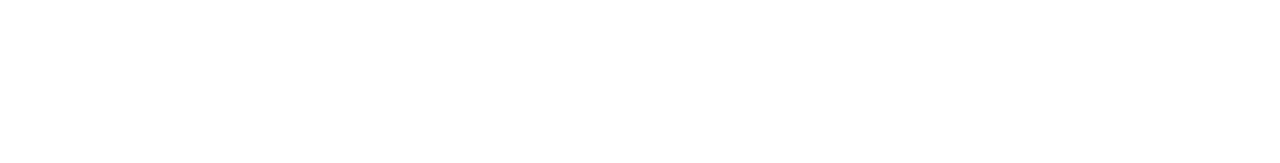
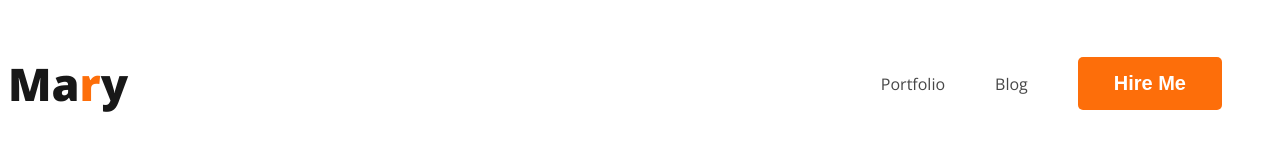
Before and after one commit to princeshariar/developer-portfolio-new, a plain HTML site: page index.html in a window 1280 px wide. Drawn offline with nearby package versions, Linux system fonts and the light colour scheme.

Commit message:
nav section complite

```diff
--- /dev/null
+++ b/Styles/styles.css
@@ -0,0 +1,50 @@
+/* common styles */
+body {
+    font-family: 'Open Sans', sans-serif;
+}
+
+.text-primary {
+    color: #FD6E0A;
+
+}
+
+.btn-primary {
+    border-radius: 5px;
+    background: #FD6E0A;
+    color: #FFF;
+    font-size: 20px;
+    /* font-style: normal; */
+    font-weight: 700;
+    border: 0;
+    padding: 15px 36px;
+}
+
+/* nav related styles */
+nav {
+    display: flex;
+    align-items: center;
+    justify-content: space-between;
+}
+
+nav>ul {
+    display: flex;
+    list-style: none;
+    align-items: center;
+}
+
+nav li {
+    margin-right: 50px;
+}
+
+nav a {
+    text-decoration: none;
+    color: #474747;
+}
+
+.nav-tittle {
+    color: #181818;
+    font-size: 45px;
+    font-style: normal;
+    font-weight: 800;
+
+}
--- a/index.html
+++ b/index.html
@@ -4,8 +4,30 @@
     <meta charset="UTF-8">
     <meta name="viewport" content="width=device-width, initial-scale=1.0">
     <title>Developer Portfolio New</title>
+    <link rel="stylesheet" href="Styles/styles.css">
+    <link rel="preconnect" href="https://fonts.googleapis.com">
+    <link rel="preconnect" href="https://fonts.gstatic.com" crossorigin>
+    <link href="https://fonts.googleapis.com/css2?family=Open+Sans:wght@400;700;800&display=swap" rel="stylesheet">
 </head>
 <body>
+    <header>
+        <nav>
+            <h3 class="nav-tittle">Ma<span class="text-primary">r</span>y</h3>
+            <ul>
+                <li><a href="">Portfolio</a></li>
+                <li><a href="">Blog</a></li>
+                <li><button class="btn-primary">Hire Me</button></li>
+            </ul>
+
+        </nav>
+
+    </header>
+    <main>
+
+    </main>
+    <footer>
+
+    </footer>
 
 </body>
 </html>
```
